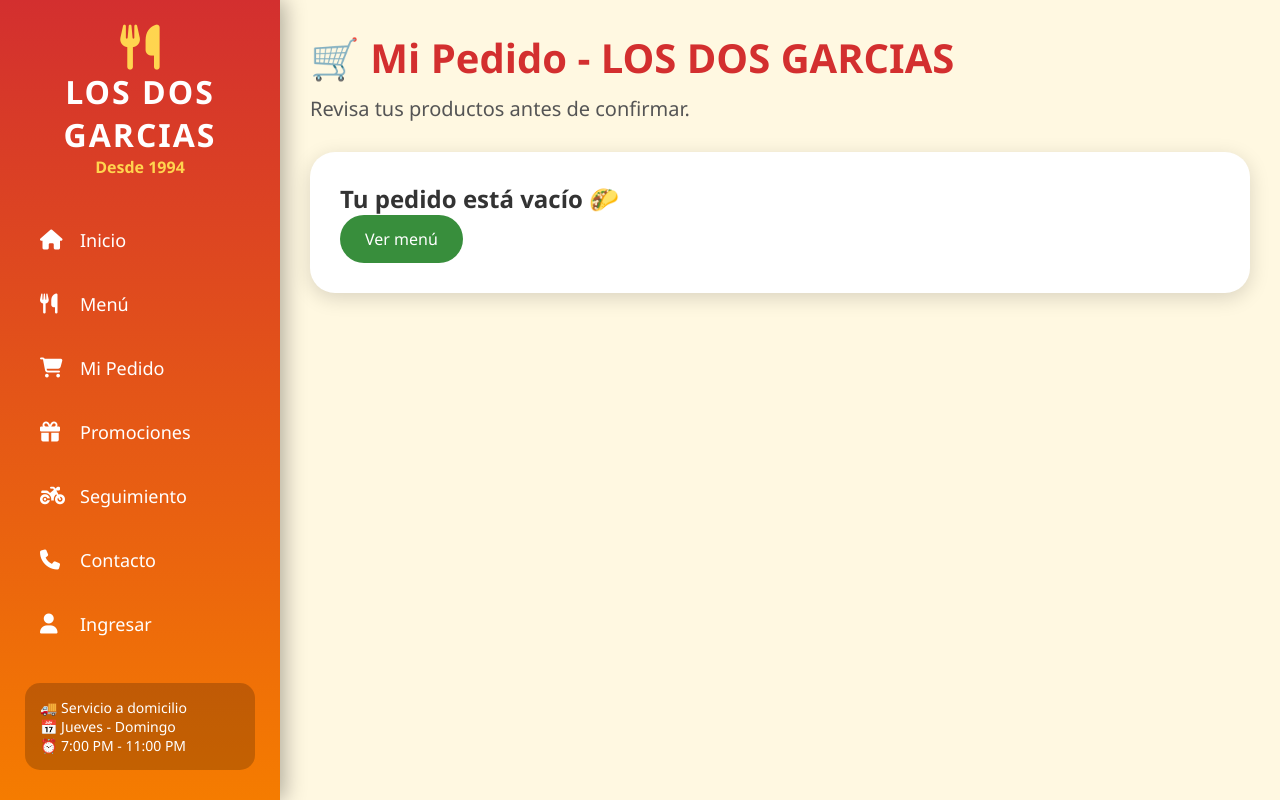
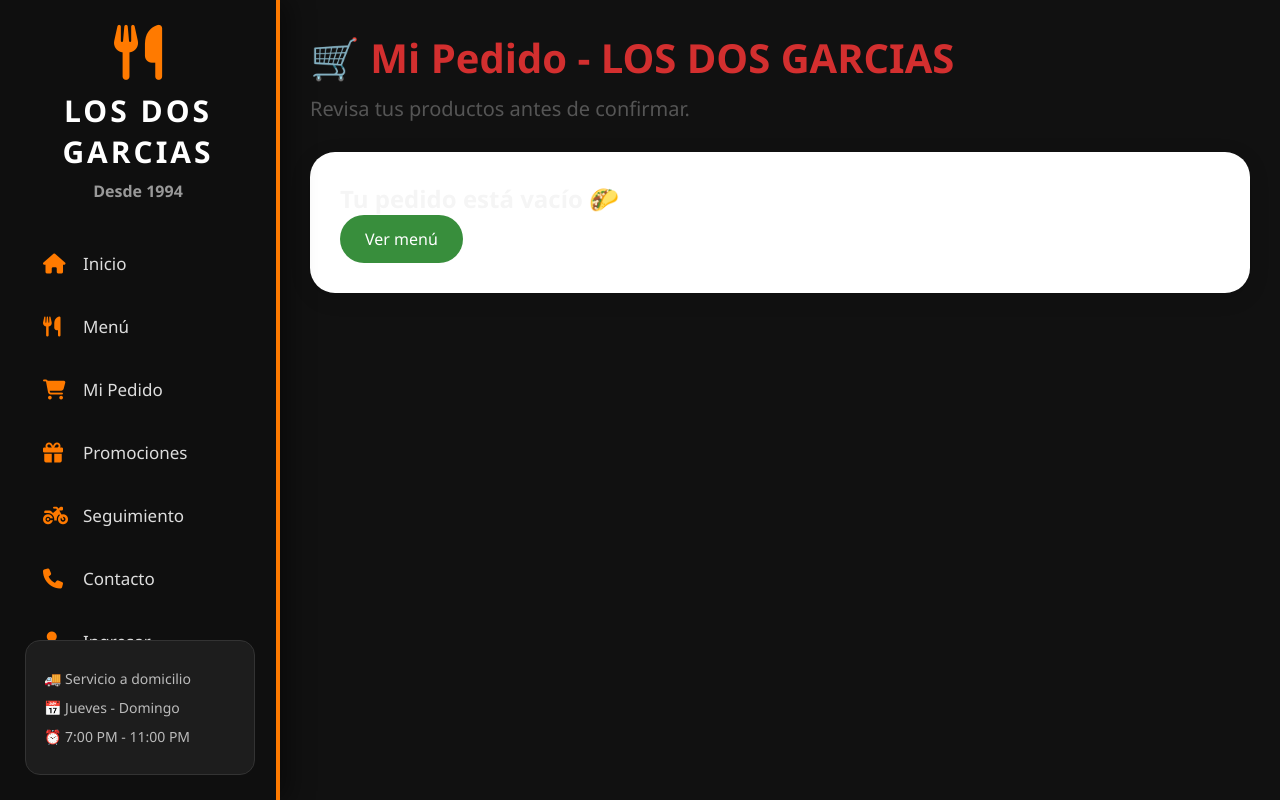
Before and after one commit to emiliogarcianmms-ship-it/los-dos-garcias, a Flask app: page /carrito in a window 1280 px wide. Run offline with Flask 3, Linux system fonts and the light colour scheme; some libraries are stand-ins or nearby versions.

Commit message:
Update estilos.css

```diff
--- a/static/css/estilos.css
+++ b/static/css/estilos.css
@@ -14,16 +14,15 @@
 }
 
 
-
 body{
 
-    background:#fff8e1;
-    color:#333;
+    background:#111111;
+
+    color:#F5F5F5;
+
+    font-family:'Poppins',sans-serif;
 
 }
-
-
-
 /* =====================================
    MENU LATERAL
 ===================================== */
@@ -31,40 +30,36 @@ body{
 
 .sidebar{
 
-
     position:fixed;
 
     left:0;
+
     top:0;
 
     width:280px;
 
     height:100vh;
 
-    background:
 
-    linear-gradient(
-        180deg,
-        #d32f2f,
-        #f57c00
-    );
+    background:#0F0F0F;
+
+
+    border-right:4px solid #FF7A00;
 
 
     color:white;
 
+
     padding:25px;
 
+
     box-shadow:
-    5px 0 20px rgba(0,0,0,.3);
+    8px 0 25px rgba(0,0,0,.45);
+
 
     z-index:1000;
 
-
 }
-
-
-
-
 .logo{
 
     text-align:center;
@@ -74,38 +69,39 @@ body{
 }
 
 
-
 .logo i{
 
-    font-size:45px;
+    font-size:55px;
 
-    color:#ffd54f;
+    color:#FF7A00;
+
+    margin-bottom:10px;
 
 }
 
 
-
 .logo h2{
 
-    font-size:32px;
+    font-size:30px;
 
-    letter-spacing:2px;
+    color:white;
+
+    font-weight:700;
+
+    letter-spacing:3px;
 
 }
 
 
-
 .logo p{
 
-    color:#ffd54f;
+    color:#999;
 
     font-weight:bold;
 
+    margin-top:8px;
+
 }
-
-
-
-
 
 /* =====================================
    NAVEGACION
@@ -124,22 +120,23 @@ body{
 
     text-decoration:none;
 
-    color:white;
+
+    color:#DDDDDD;
 
 
-    padding:15px;
+    padding:15px 18px;
 
 
     margin:10px 0;
 
 
-    border-radius:15px;
+    border-radius:14px;
 
 
-    font-size:18px;
+    font-size:17px;
 
 
-    transition:.3s;
+    transition:.25s;
 
 
 }
@@ -148,50 +145,69 @@ body{
 
 .sidebar nav a i{
 
+
     width:25px;
+
 
     font-size:20px;
 
+
+    color:#FF7A00;
+
+
 }
-
 
 
 
 .sidebar nav a:hover{
 
 
-    background:#fbc02d;
+    background:#FF7A00;
 
-    color:#b71c1c;
 
-    transform:translateX(10px);
+    color:#111;
+
+
+    transform:translateX(8px);
 
 
 }
 
 
 
+.sidebar nav a:hover i{
+
+
+    color:#111;
+
+
+}
 
 .info{
 
 
     position:absolute;
 
-    bottom:30px;
+
+    bottom:25px;
 
 
-    background:
-
-    rgba(0,0,0,.2);
+    width:230px;
 
 
-    padding:15px;
+    background:#1D1D1D;
+
+
+    border:1px solid #333;
 
 
     border-radius:15px;
 
 
-    width:230px;
+    padding:18px;
+
+
+    color:#BBBBBB;
 
 
     font-size:14px;
@@ -200,6 +216,13 @@ body{
 }
 
 
+.info p{
+
+
+    margin:10px 0;
+
+
+}
 
 
 
```
